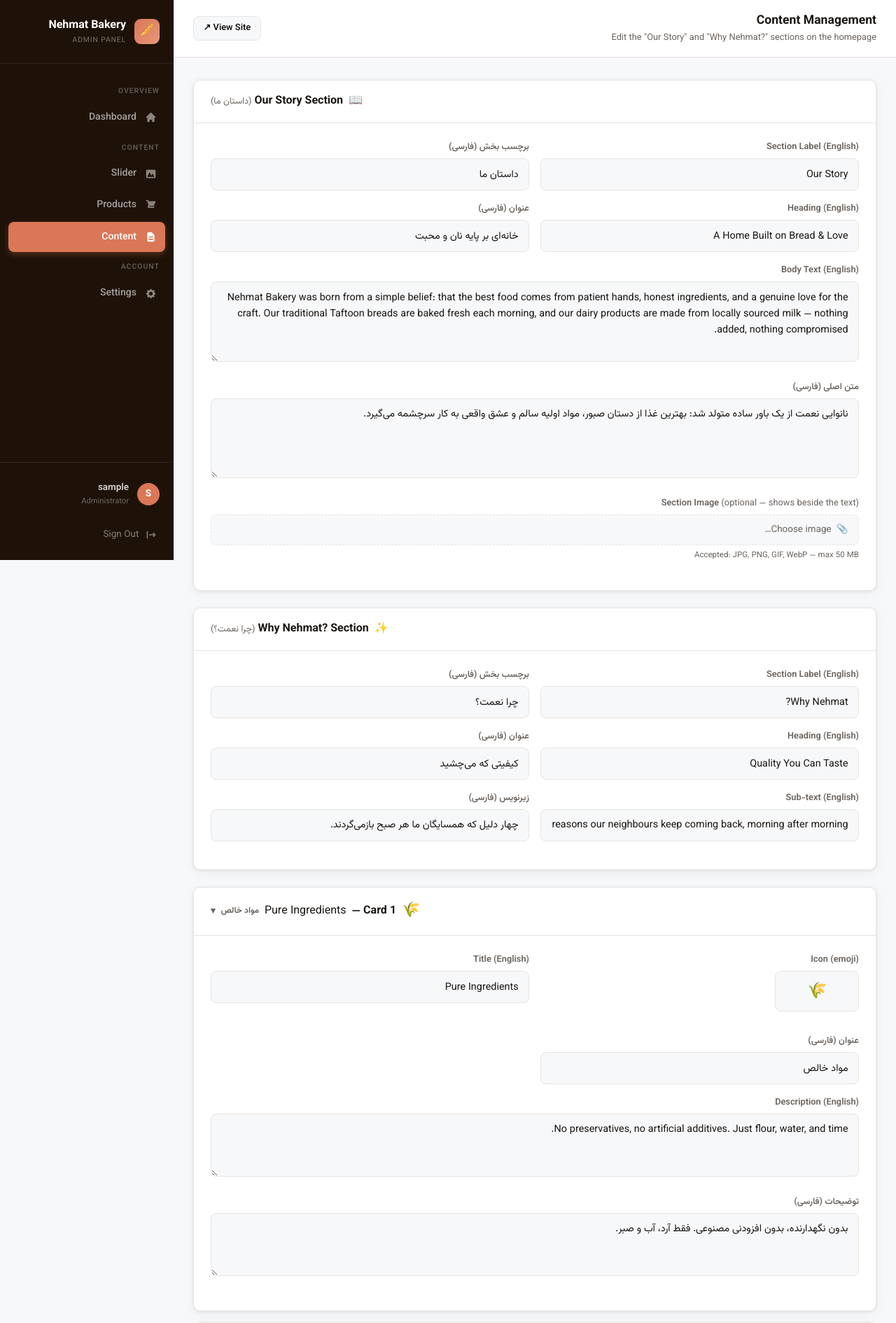
After one commit to arty-125/nehmat-bakery, a Flask app: page /admin/content in a window 1280 px wide. The commit adds this page. Shown: the top 1890 px of the page at 70% size. Run offline with Flask 3, Linux system fonts and the light colour scheme; the visitor is signed in with stand-in values (Sample User, id 1).

Commit message:
feat: admin content management for About Story + Why sections
- Add data/content.json with seeded About and Why section data
- Add CONTENT_UPLOAD_DIR for about section image uploads
- Add /admin/content GET + /admin/content/update POST routes
- New templates/admin/content.html: bilingual form for both sections
  - About: label, heading, body (EN+FA), image upload
  - Why: label, heading, subtext (EN+FA), 4 cards with icon/title/body
- Sidebar: new 'Content' link under Content section
- Dashboard: 'Edit Content' quick action button
- index.html: About teaser + Why section now driven by content.json
- .gitignore: exclude uploads/content/* (keep .gitkeep)

```diff
--- a/app.py
+++ b/app.py
@@ -36,6 +36,7 @@ DATA_DIR             = BASE_DIR / "data"
 UPLOADS_DIR          = BASE_DIR / "static" / "uploads"
 PRODUCTS_UPLOAD_DIR  = UPLOADS_DIR / "products"
 SLIDER_UPLOAD_DIR    = UPLOADS_DIR / "slider"
+CONTENT_UPLOAD_DIR   = UPLOADS_DIR / "content"
 SECRET_KEY_FILE      = BASE_DIR / ".secret_key"
 TRANSLATIONS_DIR     = BASE_DIR / "translations"
 
@@ -65,7 +66,7 @@ app.config["SECRET_KEY"]          = _get_or_create_secret_key()
 app.config["MAX_CONTENT_LENGTH"]  = MAX_UPLOAD_BYTES
 app.config["PERMANENT_SESSION_LIFETIME"] = timedelta(hours=8)
 
-for _d in (DATA_DIR, PRODUCTS_UPLOAD_DIR, SLIDER_UPLOAD_DIR):
+for _d in (DATA_DIR, PRODUCTS_UPLOAD_DIR, SLIDER_UPLOAD_DIR, CONTENT_UPLOAD_DIR):
     _d.mkdir(parents=True, exist_ok=True)
 
 
@@ -199,6 +200,34 @@ def _seed_defaults() -> None:
             "password_hash": generate_password_hash("admin1234"),
         })
 
+    content_file = DATA_DIR / "content.json"
+    if not content_file.exists():
+        _write_json(content_file, {
+            "about": {
+                "label":    "Our Story",
+                "label_fa": "\u062f\u0627\u0633\u062a\u0627\u0646 \u0645\u0627",
+                "heading":    "A Home Built on Bread & Love",
+                "heading_fa": "\u062e\u0627\u0646\u0647\u200c\u0627\u06cc \u0628\u0631 \u067e\u0627\u06cc\u0647 \u0646\u0627\u0646 \u0648 \u0645\u062d\u0628\u062a",
+                "body":    "Nehmat Bakery was born from a simple belief: that the best food comes from patient hands, honest ingredients, and a genuine love for the craft. Our traditional Taftoon breads are baked fresh each morning, and our dairy products are made from locally sourced milk \u2014 nothing added, nothing compromised.",
+                "body_fa": "\u0646\u0627\u0646\u0648\u0627\u06cc\u06cc \u0646\u0639\u0645\u062a \u0627\u0632 \u06cc\u06a9 \u0628\u0627\u0648\u0631 \u0633\u0627\u062f\u0647 \u0645\u062a\u0648\u0644\u062f \u0634\u062f: \u0628\u0647\u062a\u0631\u06cc\u0646 \u063a\u0630\u0627 \u0627\u0632 \u062f\u0633\u062a\u0627\u0646 \u0635\u0628\u0648\u0631\u060c \u0645\u0648\u0627\u062f \u0627\u0648\u0644\u06cc\u0647 \u0633\u0627\u0644\u0645 \u0648 \u0639\u0634\u0642 \u0648\u0627\u0642\u0639\u06cc \u0628\u0647 \u06a9\u0627\u0631 \u0633\u0631\u0686\u0634\u0645\u0647 \u0645\u06cc\u200c\u06af\u06cc\u0631\u062f.",
+                "image": None,
+            },
+            "why": {
+                "label":    "Why Nehmat?",
+                "label_fa": "\u0686\u0631\u0627 \u0646\u0639\u0645\u062a\u061f",
+                "heading":    "Quality You Can Taste",
+                "heading_fa": "\u06a9\u06cc\u0641\u06cc\u062a\u06cc \u06a9\u0647 \u0645\u06cc\u200c\u0686\u0634\u06cc\u062f",
+                "subtext":    "Four reasons our neighbours keep coming back, morning after morning.",
+                "subtext_fa": "\u0686\u0647\u0627\u0631 \u062f\u0644\u06cc\u0644 \u06a9\u0647 \u0647\u0645\u0633\u0627\u06cc\u06af\u0627\u0646 \u0645\u0627 \u0647\u0631 \u0635\u0628\u062d \u0628\u0627\u0632\u0645\u06cc\u200c\u06af\u0631\u062f\u0646\u062f.",
+                "items": [
+                    {"icon": "\U0001f33e", "title": "Pure Ingredients", "title_fa": "\u0645\u0648\u0627\u062f \u062e\u0627\u0644\u0635", "body": "No preservatives, no artificial additives. Just flour, water, and time.", "body_fa": "\u0628\u062f\u0648\u0646 \u0646\u06af\u0647\u062f\u0627\u0631\u0646\u062f\u0647\u060c \u0628\u062f\u0648\u0646 \u0627\u0641\u0632\u0648\u062f\u0646\u06cc \u0645\u0635\u0646\u0648\u0639\u06cc. \u0641\u0642\u0637 \u0622\u0631\u062f\u060c \u0622\u0628 \u0648 \u0635\u0628\u0631."},
+                    {"icon": "\U0001f305", "title": "Baked Daily", "title_fa": "\u067e\u062e\u062a \u0631\u0648\u0632\u0627\u0646\u0647", "body": "Every loaf and batch of dairy is made fresh each morning \u2014 never yesterday's.", "body_fa": "\u0647\u0631 \u0642\u0631\u0635 \u0646\u0627\u0646 \u0648 \u0647\u0631 \u0628\u0633\u062a\u0647 \u0644\u0628\u0646\u06cc\u0627\u062a \u0647\u0631 \u0635\u0628\u062d \u062a\u0627\u0632\u0647 \u062a\u0647\u06cc\u0647 \u0645\u06cc\u200c\u0634\u0648\u062f."},
+                    {"icon": "\U0001f3e1", "title": "Homemade Quality", "title_fa": "\u06a9\u06cc\u0641\u06cc\u062a \u062e\u0627\u0646\u06af\u06cc", "body": "A small home kitchen means personal attention in every single product.", "body_fa": "\u0622\u0634\u067e\u0632\u062e\u0627\u0646\u0647 \u06a9\u0648\u0686\u06a9 \u0628\u0647 \u0645\u0639\u0646\u0627\u06cc \u062a\u0648\u062c\u0647 \u0634\u062e\u0635\u06cc \u0628\u0647 \u0647\u0631 \u0645\u062d\u0635\u0648\u0644 \u0627\u0633\u062a."},
+                    {"icon": "\u2764\ufe0f", "title": "Made with Care", "title_fa": "\u0628\u0627 \u0645\u062d\u0628\u062a", "body": "Traditional Persian recipes passed down through generations, lovingly preserved.", "body_fa": "\u062f\u0633\u062a\u0648\u0631\u0647\u0627\u06cc \u0633\u0646\u062a\u06cc \u0627\u06cc\u0631\u0627\u0646\u06cc \u06a9\u0647 \u0627\u0632 \u0646\u0633\u0644\u200c\u0647\u0627\u06cc \u0642\u062f\u06cc\u0645 \u0628\u0647 \u0627\u0631\u062b \u0631\u0633\u06cc\u062f\u0647\u200c\u0627\u0646\u062f \u0628\u0627 \u0639\u0634\u0642 \u062d\u0641\u0638 \u0634\u062f\u0647\u200c\u0627\u0646\u062f."},
+                ],
+            },
+        })
+
 
 _seed_defaults()
 
@@ -324,7 +353,8 @@ def index():
         _read_json(DATA_DIR / "slider.json").get("items", []),
         key=lambda x: x.get("order", 99),
     )
-    return render_template("index.html", products=products, slides=slides)
+    content = _read_json(DATA_DIR / "content.json")
+    return render_template("index.html", products=products, slides=slides, content=content)
 
 
 @app.route("/about")
@@ -566,6 +596,66 @@ def admin_product_update(product_id):
 
 
 # ═══════════════════════════════════════════════════════════════════════════════
+# ADMIN — CONTENT (About Teaser & Why Section)
+# ═══════════════════════════════════════════════════════════════════════════════
+@app.route("/admin/content")
+@login_required
+def admin_content():
+    content = _read_json(DATA_DIR / "content.json")
+    return render_template("admin/content.html", content=content)
+
+
+@app.route("/admin/content/update", methods=["POST"])
+@login_required
+def admin_content_update():
+    if not _check_csrf():
+        flash("Invalid request.", "danger")
+        return redirect(url_for("admin_content"))
+
+    content = _read_json(DATA_DIR / "content.json")
+
+    # ── About section ─────────────────────────────────────────────────────────
+    about = content.setdefault("about", {})
+    for field in ("label", "label_fa", "heading", "heading_fa", "body", "body_fa"):
+        val = request.form.get(f"about_{field}", "").strip()[:600]
+        if val:
+            about[field] = val
+
+    image_file = request.files.get("about_image")
+    if image_file and image_file.filename:
+        saved = _save_upload(image_file, CONTENT_UPLOAD_DIR, ALLOWED_IMAGE_EXT)
+        if saved:
+            _delete_upload(about.get("image"), CONTENT_UPLOAD_DIR)
+            about["image"] = saved
+
+    # ── Why section ───────────────────────────────────────────────────────────
+    why = content.setdefault("why", {})
+    for field in ("label", "label_fa", "heading", "heading_fa", "subtext", "subtext_fa"):
+        val = request.form.get(f"why_{field}", "").strip()[:600]
+        if val:
+            why[field] = val
+
+    items = why.setdefault("items", [{}, {}, {}, {}])
+    for i in range(4):
+        item = items[i] if i < len(items) else {}
+        for field in ("icon", "title", "title_fa", "body", "body_fa"):
+            val = request.form.get(f"why_item_{i}_{field}", "").strip()[:300]
+            if val:
+                item[field] = val
+        if i < len(items):
+            items[i] = item
+        else:
+            items.append(item)
+    why["items"] = items
+
+    content["about"] = about
+    content["why"]   = why
+    _write_json(DATA_DIR / "content.json", content)
+    flash("Content updated successfully.", "success")
+    return redirect(url_for("admin_content"))
+
+
+# ═══════════════════════════════════════════════════════════════════════════════
 # ADMIN — SETTINGS
 # ═══════════════════════════════════════════════════════════════════════════════
 @app.route("/admin/settings", methods=["GET", "POST"])
--- a/templates/admin/base.html
+++ b/templates/admin/base.html
@@ -51,6 +51,13 @@
         <path d="M3 1a1 1 0 000 2h1.22l.305 1.222a.997.997 0 00.01.042l1.358 5.43-.893.892C3.74 11.846 4.632 14 6.414 14H15a1 1 0 000-2H6.414l1-1H14a1 1 0 00.894-.553l3-6A1 1 0 0017 3H6.28l-.31-1.243A1 1 0 005 1H3z"/>
       </svg>
       Products
+    </a>
+    <a href="{{ url_for('admin_content') }}"
+       class="sidebar-link {% if request.endpoint in ['admin_content','admin_content_update'] %}active{% endif %}">
+      <svg viewBox="0 0 20 20" fill="currentColor" aria-hidden="true">
+        <path fill-rule="evenodd" d="M4 4a2 2 0 012-2h4.586A2 2 0 0112 2.586L15.414 6A2 2 0 0116 7.414V16a2 2 0 01-2 2H6a2 2 0 01-2-2V4zm2 6a1 1 0 011-1h6a1 1 0 110 2H7a1 1 0 01-1-1zm1 3a1 1 0 100 2h6a1 1 0 100-2H7z" clip-rule="evenodd"/>
+      </svg>
+      Content
     </a>
 
     <p class="nav-section-label">Account</p>
--- /dev/null
+++ b/templates/admin/content.html
@@ -0,0 +1,227 @@
+{% extends "admin/base.html" %}
+
+{% block title %}Content{% endblock %}
+{% block page_title %}Content Management{% endblock %}
+{% block page_sub %}Edit the "Our Story" and "Why Nehmat?" sections on the homepage{% endblock %}
+
+{% block content %}
+
+{% set about = content.get('about', {}) %}
+{% set why   = content.get('why',   {}) %}
+
+<form method="post"
+      action="{{ url_for('admin_content_update') }}"
+      enctype="multipart/form-data"
+      novalidate>
+  <input type="hidden" name="csrf_token" value="{{ csrf_token() }}">
+
+
+  <!-- ══════════════════════════════════════════════════════════════
+       OUR STORY SECTION
+  ══════════════════════════════════════════════════════════════ -->
+  <div class="panel" style="margin-bottom:1.5rem;">
+    <div class="panel-header">
+      <h2>📖 &nbsp;Our Story Section <span style="font-weight:400;font-size:.8rem;color:var(--a-text-soft);">(داستان ما)</span></h2>
+    </div>
+    <div class="panel-body">
+
+      <div class="field-row">
+        <div class="field">
+          <label for="about-label">Section Label (English)</label>
+          <input type="text" id="about-label" name="about_label"
+                 value="{{ about.get('label', 'Our Story') }}"
+                 maxlength="80" required>
+        </div>
+        <div class="field">
+          <label for="about-label-fa">برچسب بخش (فارسی)</label>
+          <input type="text" id="about-label-fa" name="about_label_fa"
+                 value="{{ about.get('label_fa', 'داستان ما') }}"
+                 dir="rtl" maxlength="80">
+        </div>
+      </div>
+
+      <div class="field-row">
+        <div class="field">
+          <label for="about-heading">Heading (English)</label>
+          <input type="text" id="about-heading" name="about_heading"
+                 value="{{ about.get('heading', '') }}"
+                 maxlength="200" required>
+        </div>
+        <div class="field">
+          <label for="about-heading-fa">عنوان (فارسی)</label>
+          <input type="text" id="about-heading-fa" name="about_heading_fa"
+                 value="{{ about.get('heading_fa', '') }}"
+                 dir="rtl" maxlength="200">
+        </div>
+      </div>
+
+      <div class="field">
+        <label for="about-body">Body Text (English)</label>
+        <textarea id="about-body" name="about_body"
+                  maxlength="600" rows="4">{{ about.get('body', '') }}</textarea>
+      </div>
+
+      <div class="field">
+        <label for="about-body-fa">متن اصلی (فارسی)</label>
+        <textarea id="about-body-fa" name="about_body_fa"
+                  dir="rtl" maxlength="600" rows="4">{{ about.get('body_fa', '') }}</textarea>
+      </div>
+
+      <div class="field">
+        <label>Section Image <span style="color:var(--a-text-soft);font-weight:400;">(optional — shows beside the text)</span></label>
+        {% if about.get('image') %}
+        <div style="margin-bottom:.75rem;">
+          <img src="{{ url_for('static', filename='uploads/content/' + about.image) }}"
+               alt="Current story image"
+               style="max-width:200px;max-height:130px;border-radius:8px;object-fit:cover;border:1px solid var(--a-border);">
+          <div style="font-size:.78rem;color:var(--a-text-soft);margin-top:.3rem;">Current image — upload a new one to replace it</div>
+        </div>
+        {% endif %}
+        <div class="file-input-wrap">
+          <input type="file" name="about_image" id="about-image"
+                 accept=".jpg,.jpeg,.png,.gif,.webp">
+          <div class="file-input-label">📎 &nbsp;Choose image…</div>
+        </div>
+        <p class="file-hint">Accepted: JPG, PNG, GIF, WebP — max 50 MB</p>
+      </div>
+
+    </div>
+  </div>
+
+
+  <!-- ══════════════════════════════════════════════════════════════
+       WHY NEHMAT SECTION
+  ══════════════════════════════════════════════════════════════ -->
+  <div class="panel" style="margin-bottom:1.5rem;">
+    <div class="panel-header">
+      <h2>✨ &nbsp;Why Nehmat? Section <span style="font-weight:400;font-size:.8rem;color:var(--a-text-soft);">(چرا نعمت؟)</span></h2>
+    </div>
+    <div class="panel-body">
+
+      <div class="field-row">
+        <div class="field">
+          <label for="why-label">Section Label (English)</label>
+          <input type="text" id="why-label" name="why_label"
+                 value="{{ why.get('label', 'Why Nehmat?') }}"
+                 maxlength="80" required>
+        </div>
+        <div class="field">
+          <label for="why-label-fa">برچسب بخش (فارسی)</label>
+          <input type="text" id="why-label-fa" name="why_label_fa"
+                 value="{{ why.get('label_fa', 'چرا نعمت؟') }}"
+                 dir="rtl" maxlength="80">
+        </div>
+      </div>
+
+      <div class="field-row">
+        <div class="field">
+          <label for="why-heading">Heading (English)</label>
+          <input type="text" id="why-heading" name="why_heading"
+                 value="{{ why.get('heading', '') }}"
+                 maxlength="200" required>
+        </div>
+        <div class="field">
+          <label for="why-heading-fa">عنوان (فارسی)</label>
+          <input type="text" id="why-heading-fa" name="why_heading_fa"
+                 value="{{ why.get('heading_fa', '') }}"
+                 dir="rtl" maxlength="200">
+        </div>
+      </div>
+
+      <div class="field-row">
+        <div class="field">
+          <label for="why-subtext">Sub-text (English)</label>
+          <input type="text" id="why-subtext" name="why_subtext"
+                 value="{{ why.get('subtext', '') }}"
+                 maxlength="300">
+        </div>
+        <div class="field">
+          <label for="why-subtext-fa">زیرنویس (فارسی)</label>
+          <input type="text" id="why-subtext-fa" name="why_subtext_fa"
+                 value="{{ why.get('subtext_fa', '') }}"
+                 dir="rtl" maxlength="300">
+        </div>
+      </div>
+
+    </div>
+  </div>
+
+
+  <!-- ══════════════════════════════════════════════════════════════
+       WHY ITEMS (4 cards)
+  ══════════════════════════════════════════════════════════════ -->
+  {% set why_items = why.get('items', [{},{},{},{}]) %}
+  {% set item_defaults = [
+      {'icon':'🌾','title':'Pure Ingredients','title_fa':'مواد خالص'},
+      {'icon':'🌅','title':'Baked Daily','title_fa':'پخت روزانه'},
+      {'icon':'🏡','title':'Homemade Quality','title_fa':'کیفیت خانگی'},
+      {'icon':'❤️','title':'Made with Care','title_fa':'با محبت'},
+  ] %}
+
+  {% for i in range(4) %}
+  {% set item = why_items[i] if i < why_items|length else {} %}
+  {% set def  = item_defaults[i] %}
+
+  <div class="panel" style="margin-bottom:1rem;">
+    <div class="panel-header" style="cursor:pointer;" onclick="this.nextElementSibling.style.display=this.nextElementSibling.style.display==='none'?'block':'none'">
+      <h2 style="display:flex;align-items:center;gap:.5rem;">
+        <span style="font-size:1.3rem;">{{ item.get('icon', def.icon) }}</span>
+        Card {{ i + 1 }} —
+        <span style="font-weight:400;">{{ item.get('title', def.title) }}</span>
+        <span style="font-size:.75rem;color:var(--a-text-soft);margin-right:auto;">{{ item.get('title_fa', def.title_fa) }}</span>
+        <span style="font-size:.8rem;color:var(--a-text-soft);">▾</span>
+      </h2>
+    </div>
+    <div class="panel-body">
+      <div class="field-row">
+        <div class="field" style="max-width:120px;">
+          <label for="why-item-{{ i }}-icon">Icon (emoji)</label>
+          <input type="text" id="why-item-{{ i }}-icon"
+                 name="why_item_{{ i }}_icon"
+                 value="{{ item.get('icon', def.icon) }}"
+                 maxlength="10" style="text-align:center;font-size:1.4rem;">
+        </div>
+        <div class="field">
+          <label for="why-item-{{ i }}-title">Title (English)</label>
+          <input type="text" id="why-item-{{ i }}-title"
+                 name="why_item_{{ i }}_title"
+                 value="{{ item.get('title', def.title) }}"
+                 maxlength="100" required>
+        </div>
+        <div class="field">
+          <label for="why-item-{{ i }}-title-fa">عنوان (فارسی)</label>
+          <input type="text" id="why-item-{{ i }}-title-fa"
+                 name="why_item_{{ i }}_title_fa"
+                 value="{{ item.get('title_fa', def.title_fa) }}"
+                 dir="rtl" maxlength="100">
+        </div>
+      </div>
+
+      <div class="field">
+        <label for="why-item-{{ i }}-body">Description (English)</label>
+        <textarea id="why-item-{{ i }}-body"
+                  name="why_item_{{ i }}_body"
+                  maxlength="300" rows="2">{{ item.get('body', '') }}</textarea>
+      </div>
+
+      <div class="field">
+        <label for="why-item-{{ i }}-body-fa">توضیحات (فارسی)</label>
+        <textarea id="why-item-{{ i }}-body-fa"
+                  name="why_item_{{ i }}_body_fa"
+                  dir="rtl" maxlength="300" rows="2">{{ item.get('body_fa', '') }}</textarea>
+      </div>
+    </div>
+  </div>
+  {% endfor %}
+
+
+  <!-- Save button -->
+  <div style="display:flex;justify-content:flex-end;padding-bottom:2rem;">
+    <button type="submit" class="btn btn-primary" style="padding:.75rem 2.5rem;font-size:1rem;">
+      💾 &nbsp;Save All Changes
+    </button>
+  </div>
+
+</form>
+
+{% endblock %}
--- a/templates/admin/dashboard.html
+++ b/templates/admin/dashboard.html
@@ -53,6 +53,12 @@
       </svg>
       Manage Products
     </a>
+    <a href="{{ url_for('admin_content') }}" class="btn btn-primary">
+      <svg viewBox="0 0 20 20" fill="currentColor" width="15" height="15" aria-hidden="true">
+        <path fill-rule="evenodd" d="M4 4a2 2 0 012-2h4.586A2 2 0 0112 2.586L15.414 6A2 2 0 0116 7.414V16a2 2 0 01-2 2H6a2 2 0 01-2-2V4zm2 6a1 1 0 011-1h6a1 1 0 110 2H7a1 1 0 01-1-1zm1 3a1 1 0 100 2h6a1 1 0 100-2H7z" clip-rule="evenodd"/>
+      </svg>
+      Edit Content
+    </a>
     <a href="{{ url_for('admin_settings') }}" class="btn btn-secondary">
       ⚙️ Settings
     </a>
```
Also changed, not shown: data/content.json (added, +49 -0 lines), templates/index.html (+28 -15 lines), 2 other files.
